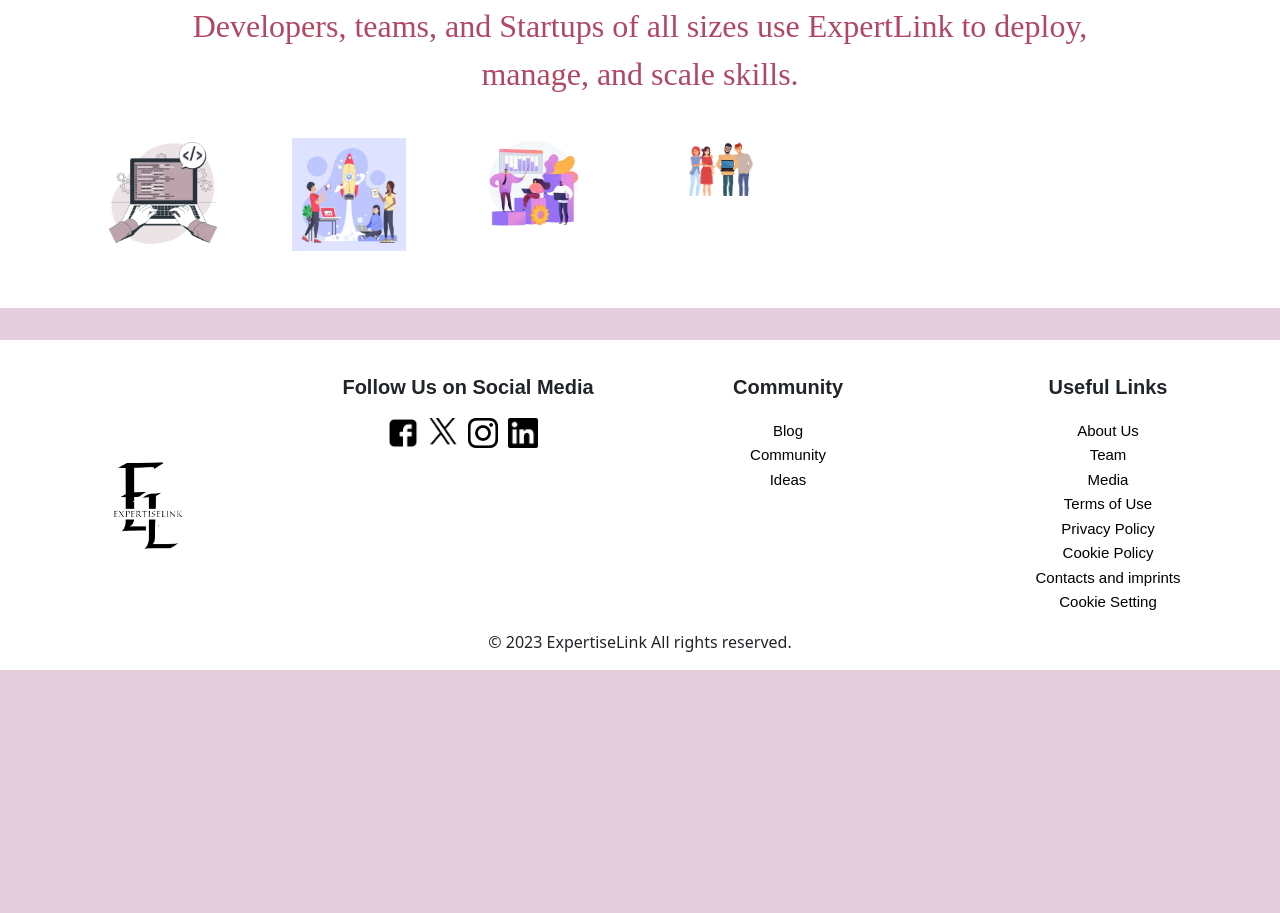
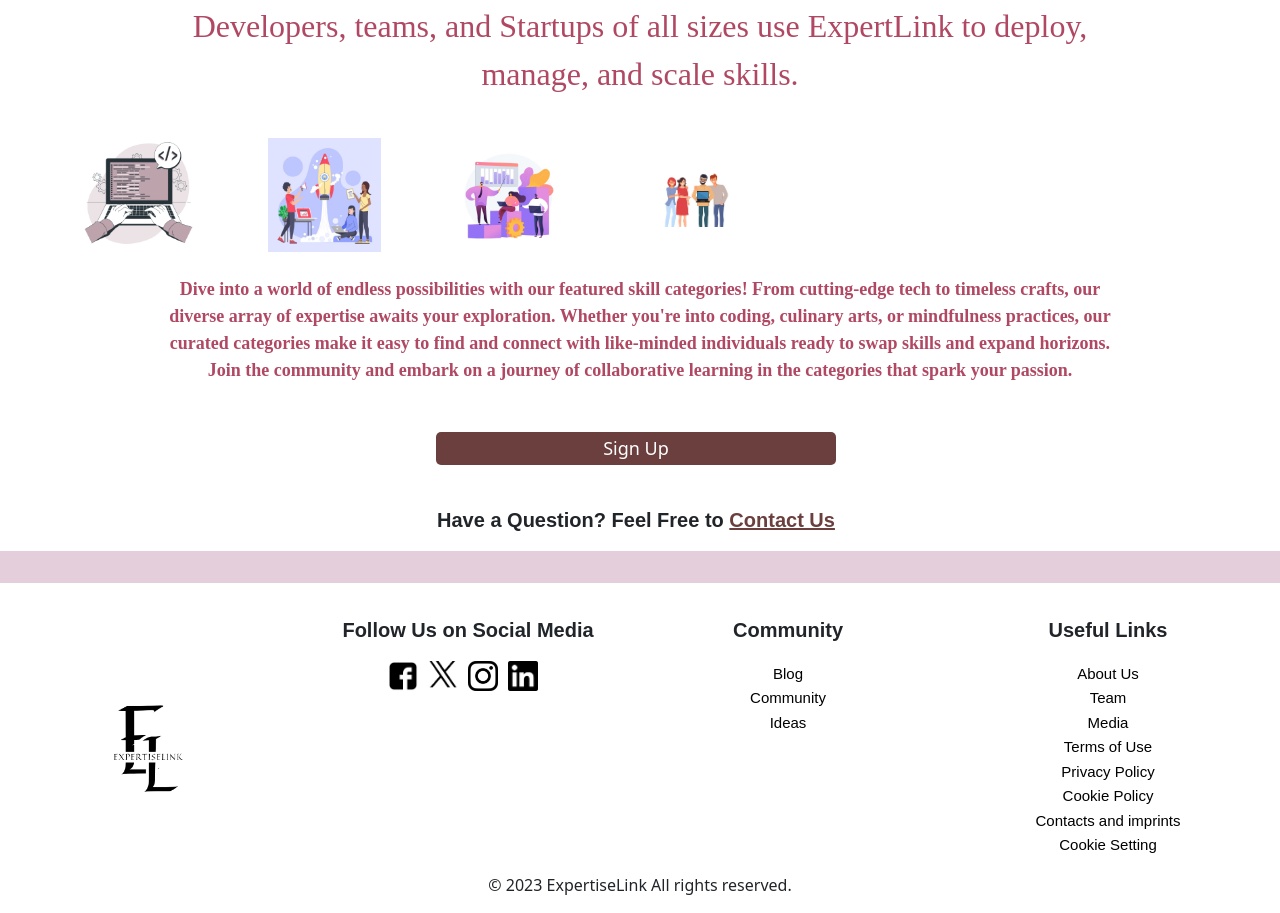
Before and after one commit to qirratfatyma/ExpertiseLink, a React (Create React App) app: page /HeroSection in a window 1280 px wide. Shown: the part 860-1773 px from the top of the page. Before the commit the page ends 1530 px from the top, so only its background shows below. Built offline with nearby package versions, Linux system fonts and the light colour scheme.

Commit message:
Home page Updated

```diff
--- a/src/App.css
+++ b/src/App.css
@@ -399,6 +399,20 @@ form textarea {
   max-width: 1000px;
 }
 
+.two-text {
+  color: #B04863;
+  font-family: 'Times New Roman', Times, serif;
+  font-size: large;
+  text-align: center;
+  display: flex;
+  justify-content: center;
+  align-items: center;
+  padding-bottom: 1rem;
+  padding-left: 1rem;
+  padding-right: 1rem;
+  margin: auto;
+  max-width: 1000px;
+}
 
 label {
   color: black;
--- a/src/components/HeroSection.jsx
+++ b/src/components/HeroSection.jsx
@@ -10,6 +10,7 @@ import first from "../assets/img/first.png";
 import second from "../assets/img/second.png";
 import third from "../assets/img/third.png";
 import last from "../assets/img/last.png";
+import { Link } from "react-router-dom";
 
 const Herosection = () => {
   return (
@@ -77,35 +78,52 @@ const Herosection = () => {
 
       <section>
       <div className="container">
-      <div class="my-text">
-        <p>Developers, teams, and Startups of all sizes use ExpertLink to deploy, manage, and scale skills.</p>
-     </div>
-     <div className="row language-logo">
-            <div className="col-md-2 mb-3">
-              <img
-                src={first}
-                alt="Language 1"
-                className="languages"
-                style={{ paddingBottom: "2rem" }}
+          <div class="my-text">
+            <p>Developers, teams, and Startups of all sizes use ExpertLink to deploy, manage, and scale skills.</p>
+          </div>
+            <div className="row language-logo">
+            <div className="col-md-2 mb-3 d-flex align-items-center">
+              <img  src={first} alt="Language 1" className="languages"
               />
             </div>
-            <div className="col-md-2 mb-2">
+            <div className="col-md-2 mb-3 d-flex align-items-center">
               <img src={second} alt="Language 2" className="languages" />
             </div>
-            <div className="col-md-2">
+            <div className="col-md-2 mb-3 d-flex align-items-center">
               <img src={third} alt="Language 3" className="languages" />
             </div>
-            <div className="col-md-2">
-              <img
-                src={last}
-                alt="Language 4"
-                className="languages"
-                style={{ marginBottom: "2px" }}
+            <div className="col-md-2 mb-3 d-flex align-items-center">
+              <img src={last} alt="Language 4" className="languages" style={{ marginBottom: "2px" }}
               />
             </div>
           </div>
+          <div className="two-text">
+          <p><b>Dive into a world of endless possibilities with our featured skill categories! From cutting-edge tech to timeless crafts, our diverse array of expertise awaits your exploration. Whether you're into coding, culinary arts, or mindfulness practices, our curated categories make it easy to find and connect with like-minded individuals ready to swap skills and expand horizons. Join the community and embark on a journey of collaborative learning in the categories that spark your passion.</b></p>
           </div>
-      </section>
+          </div>
+        </section>
+        <div className="container">
+  <div className="row g-2">
+    <div className="col-md-12">
+      <a href="/Signup">
+        <button type="submit" className="signup-button">
+          Sign Up
+        </button>
+      </a>
+      <p style={{ textAlign: "center", marginTop: "10px" }}>
+        <br>
+        </br>
+        Have a Question? Feel Free to{" "}
+        <Link
+          to="/Contact"
+          style={{ color: "#6a3f3e", textDecoration: "underline" }}
+        >
+          Contact Us
+        </Link>
+      </p>
+    </div>
+  </div>
+</div>
     </div>
   );
 };
--- a/src/components/Signup.jsx
+++ b/src/components/Signup.jsx
@@ -1,5 +1,5 @@
-import React from "react";
-import { Link } from "react-router-dom";
+  import React from "react";
+  import { Link } from "react-router-dom";
 
 function Signup() {
   return (
```
